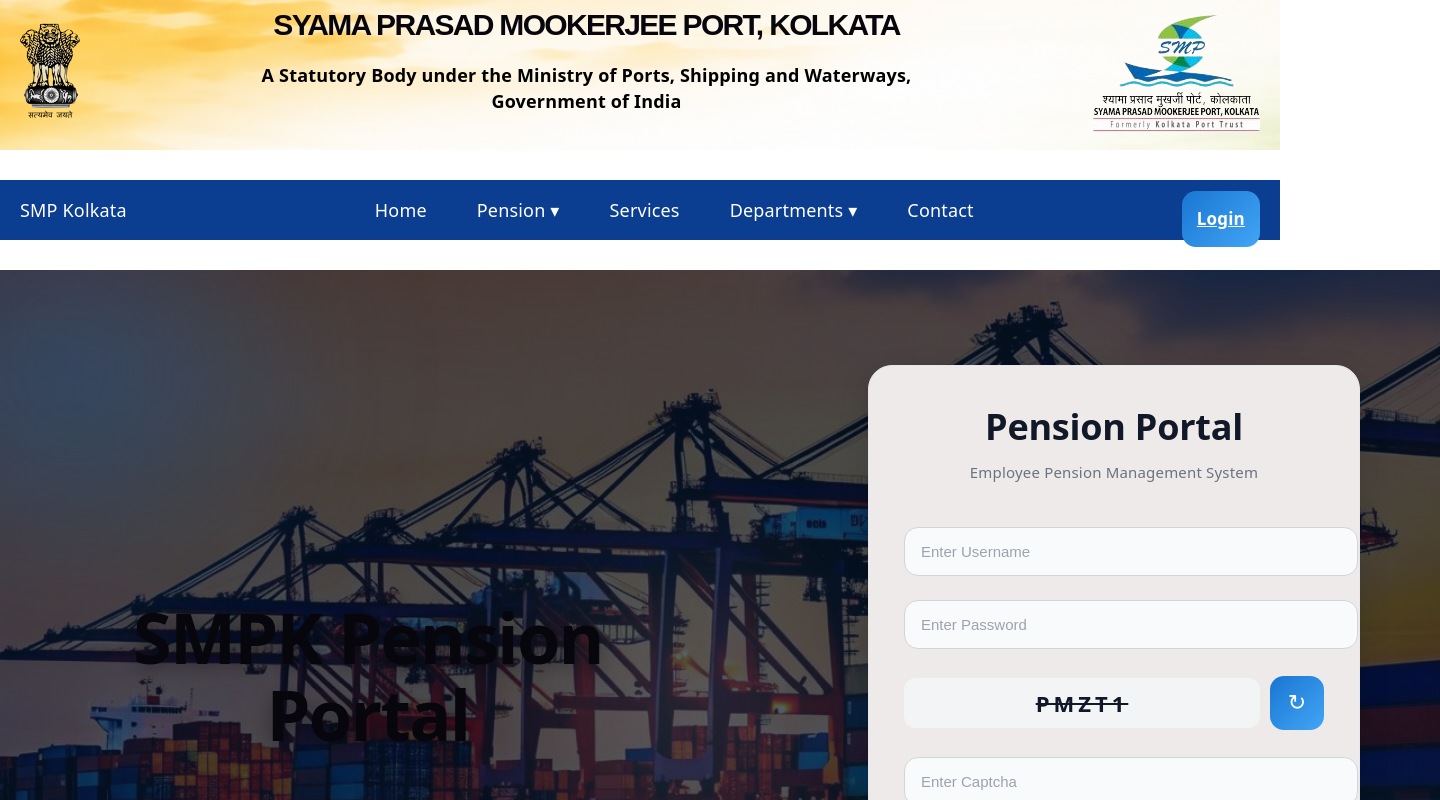
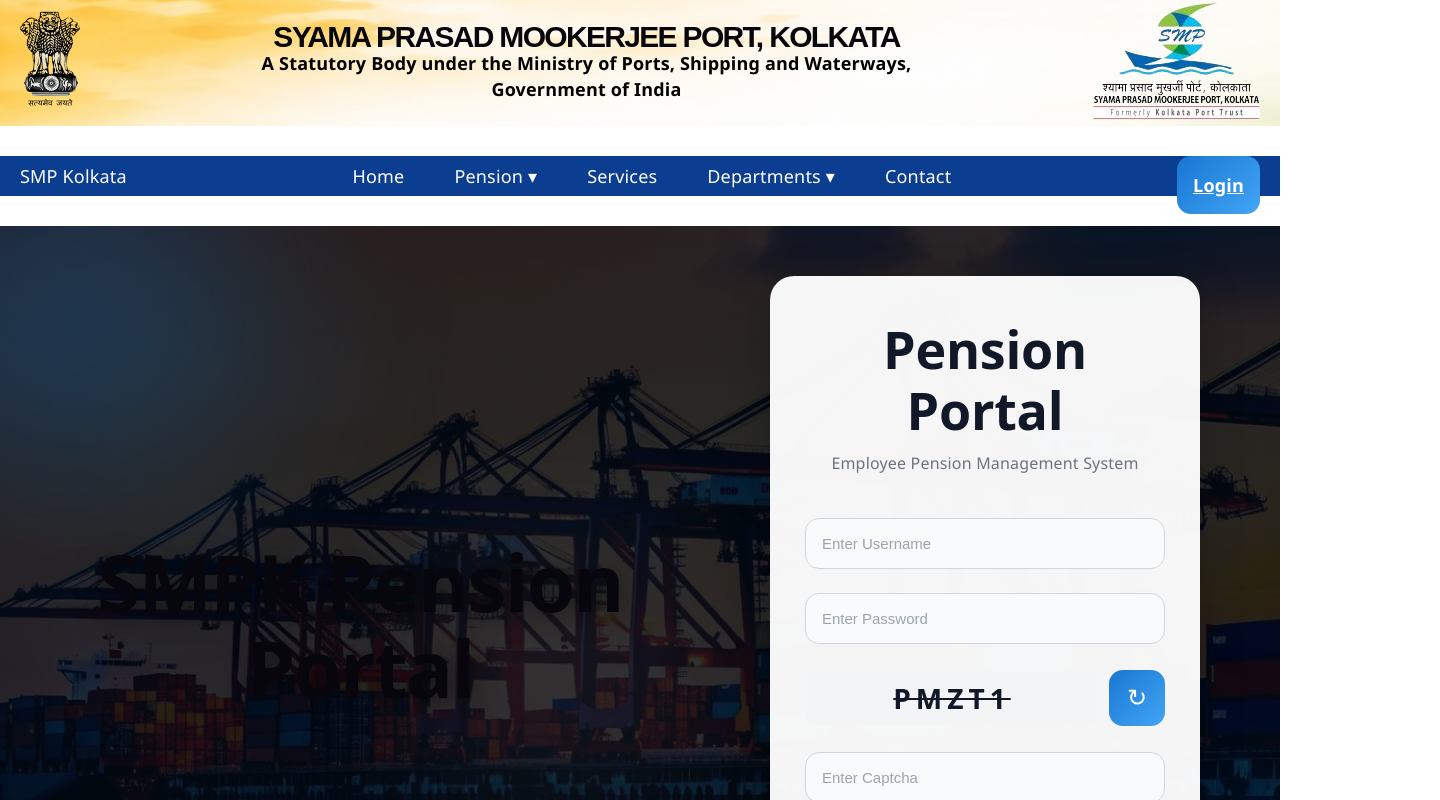
Before and after one commit to RajaCdac/SMPK, a React app in the folder frontend/frontend/: page /login in a window 1280 px wide. Shown: the top 800 px of the page, 1440 px wide, since content can reach past the window. Built offline with nearby package versions, Linux system fonts and the light colour scheme; the HTML template or start-up script is replaced by a standard one.

Commit message:
Updated login UI and styles

```diff
--- a/frontend/frontend/src/styles/Login.css
+++ b/frontend/frontend/src/styles/Login.css
@@ -1,167 +1,296 @@
-.login-wrapper {
+* {
+  margin: 0;
+  padding: 0;
+  box-sizing: border-box;
+}
+html,
+body,
+#root {
   width: 100%;
-  height: 100vh;
+  height: 100%;
+  font-family: "Segoe UI", Arial, sans-serif;
+  overflow-x: hidden;
+}.login-wrapper {
+  width: 100%;
+  min-height: 100vh;
+
   display: flex;
   justify-content: space-between;
   align-items: center;
-  padding: 0 80px;
+
+  padding: 40px 80px;
+
   position: relative;
   overflow: hidden;
+
   background-size: cover;
   background-position: center;
   background-repeat: no-repeat;
 }
+.login-wrapper::before {
+  content: "";
+
+  position: absolute;
+  inset: 0;
+
+  background: rgba(0, 0, 0, 0.45);
+
+  z-index: 1;
+}
 .light-effect {
   position: absolute;
   border-radius: 50%;
-  filter: blur(90px);
-  animation: floatLight 7s infinite ease-in-out;
+  filter: blur(100px);
+  animation: floatLight 7s ease-in-out infinite;
+  z-index: 2;
 }
+
 .light1 {
   width: 350px;
   height: 350px;
-  background: rgba(18, 95, 171, 0.35);
-  top: -80px;
+
+  background: rgba(0, 140, 255, 0.25);
+
+  top: -100px;
   left: -100px;
 }
+
 .light2 {
-  width: 280px;
-  height: 280px;
-  background: rgba(66, 165, 245, 0.28);
-  bottom: -80px;
+  width: 300px;
+  height: 300px;
+
+  background: rgba(0, 102, 255, 0.2);
+
+  bottom: -100px;
   right: -50px;
 }
+
 .light3 {
   width: 220px;
   height: 220px;
-  background: rgba(255, 255, 255, 0.15);
+
+  background: rgba(255, 255, 255, 0.1);
+
   top: 40%;
-  left: 40%;
+  left: 35%;
 }
 .side-content {
-  width: 45%;
+  width: 50%;
   color: white;
-  z-index: 2;
+  z-index: 5;
+  position: relative;
 }
+
 .side-content h1 {
-  font-size: 70px;
-  margin-bottom: 20px;
-  font-weight: bold;
+  font-size: 78px;
+  font-weight: 800;
   line-height: 1.1;
-  text-shadow: 0 5px 20px rgba(0, 0, 0, 0.4);
+
+  text-shadow: 0 5px 25px rgba(0, 0, 0, 0.5);
+}
+
+.side-content p {
+  margin-top: 20px;
+
+  font-size: 20px;
+  line-height: 1.7;
+
+  color: rgba(255, 255, 255, 0.9);
+
+  max-width: 550px;
 }
 .login-card {
-  width: 420px;
-  padding: 40px 35px;
-  background: #efeaea;
+  width: 430px;
+
+  padding: 42px 35px;
+
+  background: rgba(255, 255, 255, 0.96);
+
   border-radius: 24px;
-  border: 1px solid #e5e7eb;
-  box-shadow: 0 10px 30px rgba(0, 0, 0, 0.15);
-  text-align: center;
+
+  box-shadow: 0 10px 40px rgba(0, 0, 0, 0.25);
+
   position: relative;
   z-index: 10;
-  animation: fadeIn 0.60s ease;
+
+  text-align: center;
+
+  animation: fadeIn 0.7s ease;
 }
+
 .login-card h2 {
+  font-size: 52px;
+  font-weight: 800;
+
+  color: #111827;
+
   margin-bottom: 10px;
-  color: #111827;
-  font-size: 36px;
-  font-weight: bold;
 }
+
 .login-subtitle {
+  font-size: 16px;
+
   color: #6b7280;
+
   margin-bottom: 30px;
-  font-size: 15px;
 }
 .login-card input {
   width: 100%;
-  padding: 15px 16px;
+
+  padding: 16px;
+
   margin: 12px 0;
+
+  border-radius: 14px;
+
   border: 1px solid #d1d5db;
-  border-radius: 14px;
+
   background: #f9fafb;
+
+  font-size: 15px;
+
   color: #111827;
-  font-size: 15px;
+
   outline: none;
-  transition: 0.3s;
+
+  transition: all 0.3s ease;
 }
+
 .login-card input::placeholder {
   color: #9ca3af;
 }
+
 .login-card input:focus {
   border-color: #1976d2;
-  background: #ffffff;
-  box-shadow: 0 0 10px rgba(25, 118, 210, 0.2);
+
+  background: white;
+
+  box-shadow: 0 0 12px rgba(25, 118, 210, 0.2);
 }
 .captcha-box {
   display: flex;
-  justify-content: space-between;
   align-items: center;
-  margin: 15px 0;
   gap: 10px;
+
+  margin: 14px 0;
 }
+
 .captcha-text {
   flex: 1;
+
+  padding: 14px;
+
   background: #f3f4f6;
+
+  border-radius: 12px;
+
+  font-size: 28px;
+  font-weight: bold;
+
+  letter-spacing: 5px;
+
   color: #111827;
-  padding: 12px;
-  border-radius: 12px;
-  font-size: 22px;
-  font-weight: bold;
-  letter-spacing: 4px;
+
   text-decoration: line-through;
 }
 .captcha-refresh {
-  width: 54px;
-  height: 54px;
+  width: 56px;
+  height: 56px;
+
   border: none;
+
   border-radius: 14px;
+
   background: linear-gradient(135deg, #1976d2, #42a5f5);
+
   color: white;
-  font-size: 22px;
+
+  font-size: 24px;
+
   cursor: pointer;
-  transition: 0.3s;
+
+  transition: 0.3s ease;
 }
+
 .captcha-refresh:hover {
   transform: rotate(180deg) scale(1.08);
+}.login-btn {
+  width: 100%;
+
+  padding: 16px;
+
+  margin-top: 18px;
+
+  border: none;
+
+  border-radius: 14px;
+
+  background: linear-gradient(135deg, #1976d2, #42a5f5);
+
+  color: white;
+
+  font-size: 18px;
+  font-weight: 700;
+
+  cursor: pointer;
+
+  transition: all 0.3s ease;
 }
-.login-btn {
-  width: 100%;
-  padding: 15px;
-  margin-top: 18px;
-  border: none;
-  border-radius: 14px;
-  background: linear-gradient(135deg, #1976d2, #42a5f5);
-  color: white;
-  font-size: 17px;
-  font-weight: bold;
-  cursor: pointer;
-  transition: 0.3s;
-}
+
 .login-btn:hover {
   transform: translateY(-3px);
-  box-shadow: 0 8px 20px rgba(25, 118, 210, 0.35);
-}
-.login-footer {
+
+  box-shadow: 0 10px 24px rgba(25, 118, 210, 0.35);
+}.login-footer {
   margin-top: 22px;
+
+  font-size: 13px;
+
   color: #6b7280;
-  font-size: 13px;
 }
 @keyframes fadeIn {
   from {
     opacity: 0;
     transform: translateY(30px);
   }
+
   to {
     opacity: 1;
     transform: translateY(0);
   }
 }
+
 @keyframes floatLight {
-  0% {transform: translateY(0px);}
-  50% {transform: translateY(20px);}
-  100% {transform: translateY(0px);}}
-@media (max-width: 1000px) {.login-wrapper {justify-content: center;padding: 20px;}.side-content {display: none;}}
-@media (max-width: 500px) {
-.login-card {width: 100%;padding: 30px 22px;}
-.login-card h2 {font-size: 30px;}}
+  0% {
+    transform: translateY(0px);
+  }
+
+  50% {
+    transform: translateY(20px);
+  }
+
+  100% {
+    transform: translateY(0px);
+  }
+}
+@media (max-width: 1100px) {
+  .login-wrapper {
+    justify-content: center;
+    padding: 20px;
+  }
+  .side-content {
+    display: none;
+  }
+}
+@media (max-width: 600px) {
+  .login-card {
+    width: 100%;
+    padding: 30px 20px;
+  }
+  .login-card h2 {
+    font-size: 40px;
+  }
+  .captcha-text {
+    font-size: 22px;
+  }
+}
```
